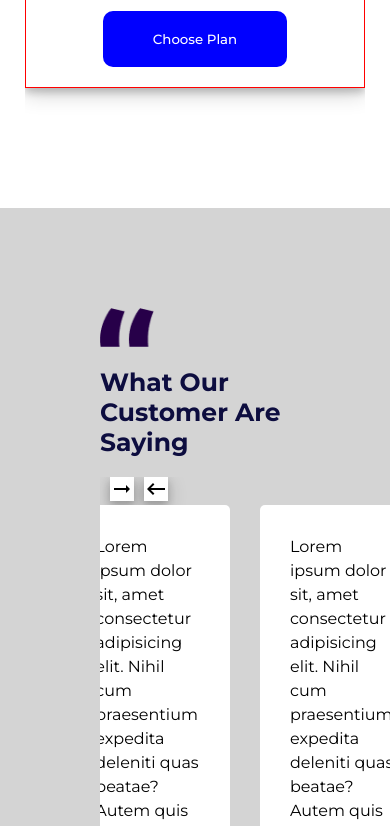
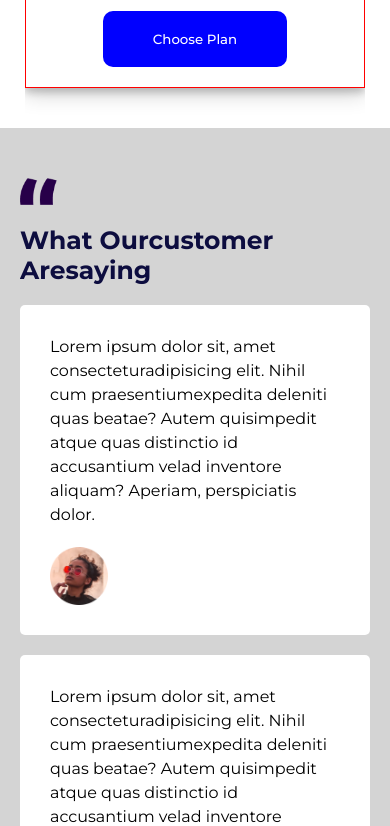
Before and after one commit to dicksonudehz/acadasaveproject, a React (Create React App) app: page / in a window 390 px wide. Shown: the part 6160-6986 px from the top of the page. Built offline with nearby package versions, Linux system fonts and the light colour scheme.

Commit message:
responsive web design

```diff
--- a/src/home.css
+++ b/src/home.css
@@ -747,4 +747,48 @@
   margin-bottom: 40px;
   border: 1px solid red;
 }
+/* comment session styling for footer  */
+.mainCommentContainer{
+  display: flex;
+  flex-direction: column;
+  margin: 0;
+  padding: 0;
 }
+.commentContentcontainer{
+  display: flex;
+  flex-direction: row;
+  margin: 0;
+  padding-top: 50px;
+  padding-left: 20px;
+}
+.leftCommentContentContainer img{
+  width: 10%;
+}
+.leftCommentContentContainer h1 br{
+  display: none;
+}
+.leftCommentContentContainer h1{
+  font-size: 25px;
+}
+.arrowContainer{
+  display: none;
+}
+.rightCommentContentContainer{
+  margin-right: 20px;
+}
+.rightCommentContent:first-child {
+  margin-right: 0px;
+}
+.mainRightCommentContent{
+  display: flex;
+  flex-direction: column;
+  justify-content: center;
+  align-items: center;
+}
+.rightCommentContent{
+  margin-bottom: 20px;
+}
+.rightCommentContent p br{
+  display: none;
+}
+}
```
